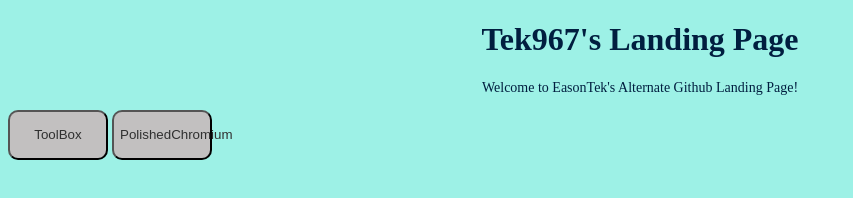
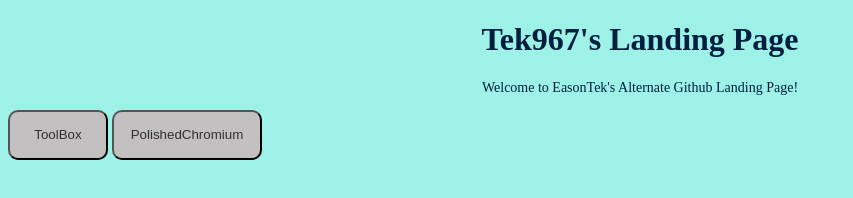
Before and after one commit to ezntek/tek, a plain HTML site: page index.html in a window 1280 px wide. Shown: the whole page, without its empty margins (0-853 px from the left). Drawn offline with Linux system fonts and the light colour scheme.

Commit message:
Update index.html

```diff
--- a/index.html
+++ b/index.html
@@ -12,6 +12,6 @@
     <h1 class="H1">Tek967's Landing Page</h1>
     <p class="P">Welcome to EasonTek's Alternate Github Landing Page!</p>
     <a href="toolbox/jstest.html"><button class="buttonGray">ToolBox</button></a>
-    <a href="chromium.html"><button class="buttonGray">PolishedChromium</button></a>
+    <a href="chromium.html"><button class="buttonGray" style="width: 150px;">PolishedChromium</button></a>
 </body>
 </html>
```
